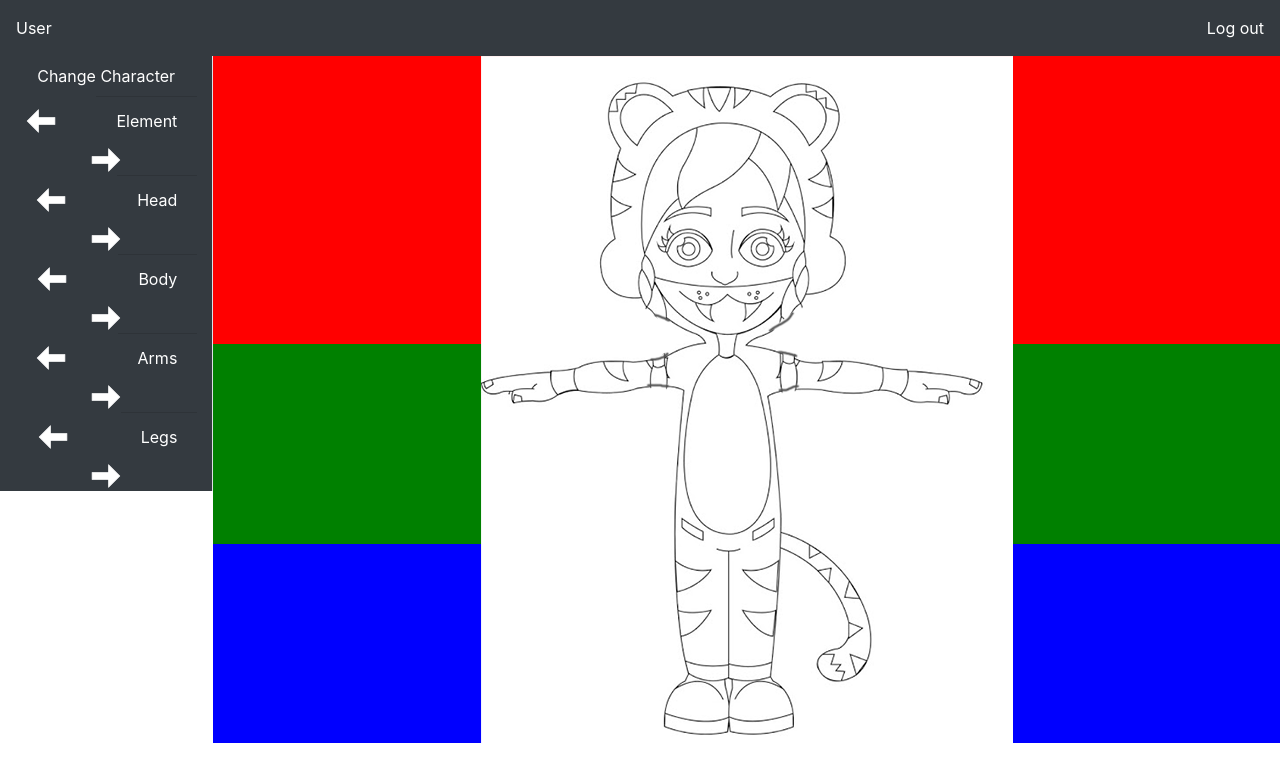
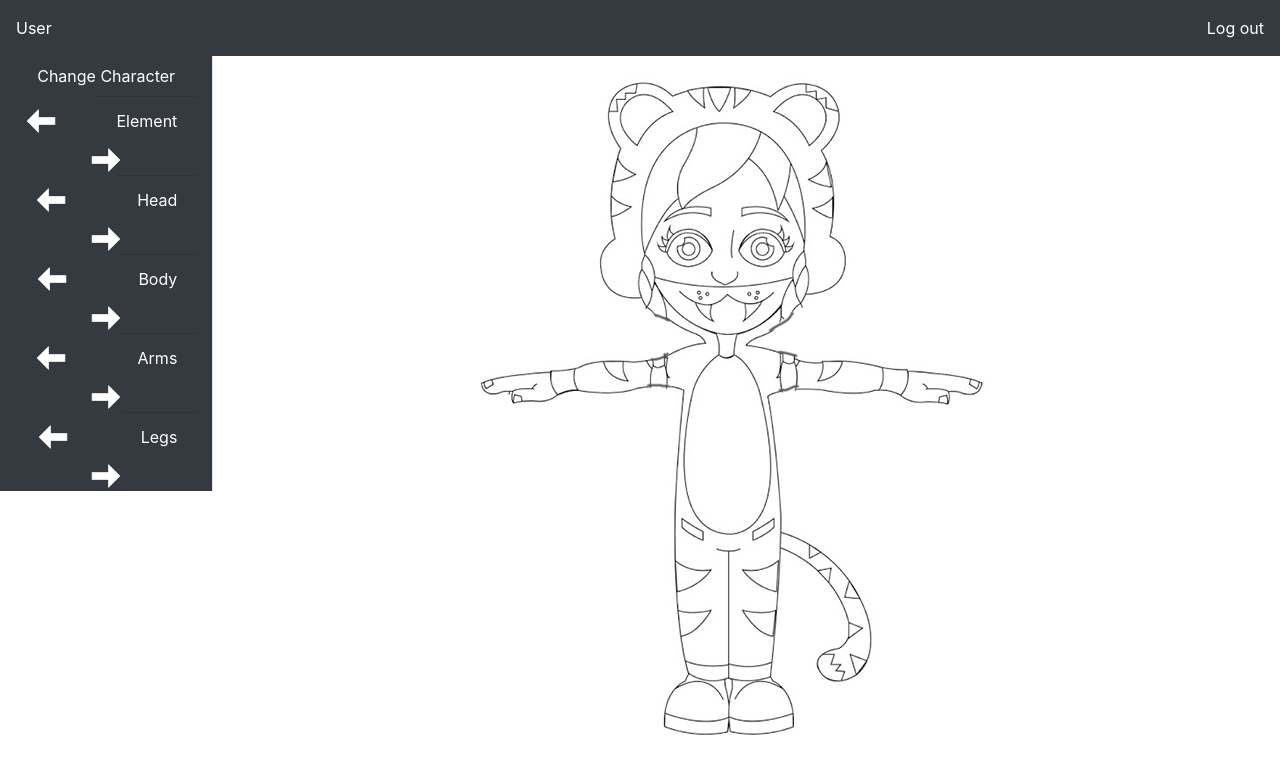
Before and after one commit to ivandres73/acklen_challenge, a React (Create React App) app: page /home in a window 1280 px wide. Shown: the top 782 px of the page. Built offline with nearby package versions, Linux system fonts and the light colour scheme.

Commit message:
took off prints and other lil changes

```diff
--- a/src/App.js
+++ b/src/App.js
@@ -2,7 +2,7 @@ import React from 'react';
 import './App.css';
 
 //Custom Components and routes
-import { BrowserRouter, Route, Switch } from 'react-router-dom';
+import { BrowserRouter, Route } from 'react-router-dom';
 import Login from './components/Login';
 import Signup from './components/Signup';
 import CharacterPage from './components/CharacterPage';
--- a/src/components/CharacterPage.js
+++ b/src/components/CharacterPage.js
@@ -65,19 +65,19 @@ class CharacterPage extends Component {
                                 onChangeBack={this.onChangeBack}
                             />
                         </div>
-                        <div className="col-md-10 p-0" style={{backgroundColor:'black'}}>
+                        <div className="col-md-10 p-0" style={{backgroundColor:'white'}}>
                             <div className="container">
-                                <div className="row justify-content-center" style={{backgroundColor:'red'}}>
+                                <div className="row justify-content-center">
                                     <BodyPart
                                         Url={this.state.head}
                                     />
                                 </div>
-                                <div className="row justify-content-center" style={{backgroundColor:'green'}}>
+                                <div className="row justify-content-center">
                                     <BodyPart
                                         Url={this.state.body}
                                     />
                                 </div>
-                                <div className="row justify-content-center" style={{backgroundColor:'blue'}}>
+                                <div className="row justify-content-center">
                                     <BodyPart
                                         Url={this.state.legs}
                                     />
--- a/src/components/Navbar.js
+++ b/src/components/Navbar.js
@@ -8,7 +8,7 @@ class Navbar extends Component {
                     <span className="navbar-text text-white">
                         User
                     </span>
-                    <a href="#" className="text-white">
+                    <a href="/login" className="text-white">
                         Log out
                     </a>
                 </nav>
--- a/src/components/Sidebar.js
+++ b/src/components/Sidebar.js
@@ -22,7 +22,12 @@ class Sidebar extends Component {
             <div className="bg-dark border-right text-white">
                 <div className="sidebar-heading p-2">Change Character </div>
                 <div className="list-group list-group-flush">
-                    <SidebarItem title="Element"/>
+                    <SidebarItem
+                        title="Element"
+                        name="error"
+                        onChangeNext={this.onChangeNext}
+                        onChangeBack={this.onChangeBack}
+                    />
                     <SidebarItem
                         title="Head"
                         name="head"
@@ -37,6 +42,9 @@ class Sidebar extends Component {
                     />
                     <SidebarItem
                         title="Arms"
+                        name="error"
+                        onChangeNext={this.onChangeNext}
+                        onChangeBack={this.onChangeBack}
                     />
                     <SidebarItem
                         title="Legs"
--- a/src/components/SidebarItem.js
+++ b/src/components/SidebarItem.js
@@ -12,10 +12,18 @@ class SidebarItem extends Component {
     }
 
     onChangeNext() {
+        if (this.props.name == "error") {
+            alert('not yet implemented');
+            return;
+        }
         this.props.onChangeNext(this.props.name);
     }
 
     onChangeBack() {
+        if (this.props.name == "error") {
+            alert('not yet implemented');
+            return;
+        }
         this.props.onChangeBack(this.props.name);
     }
 
```
